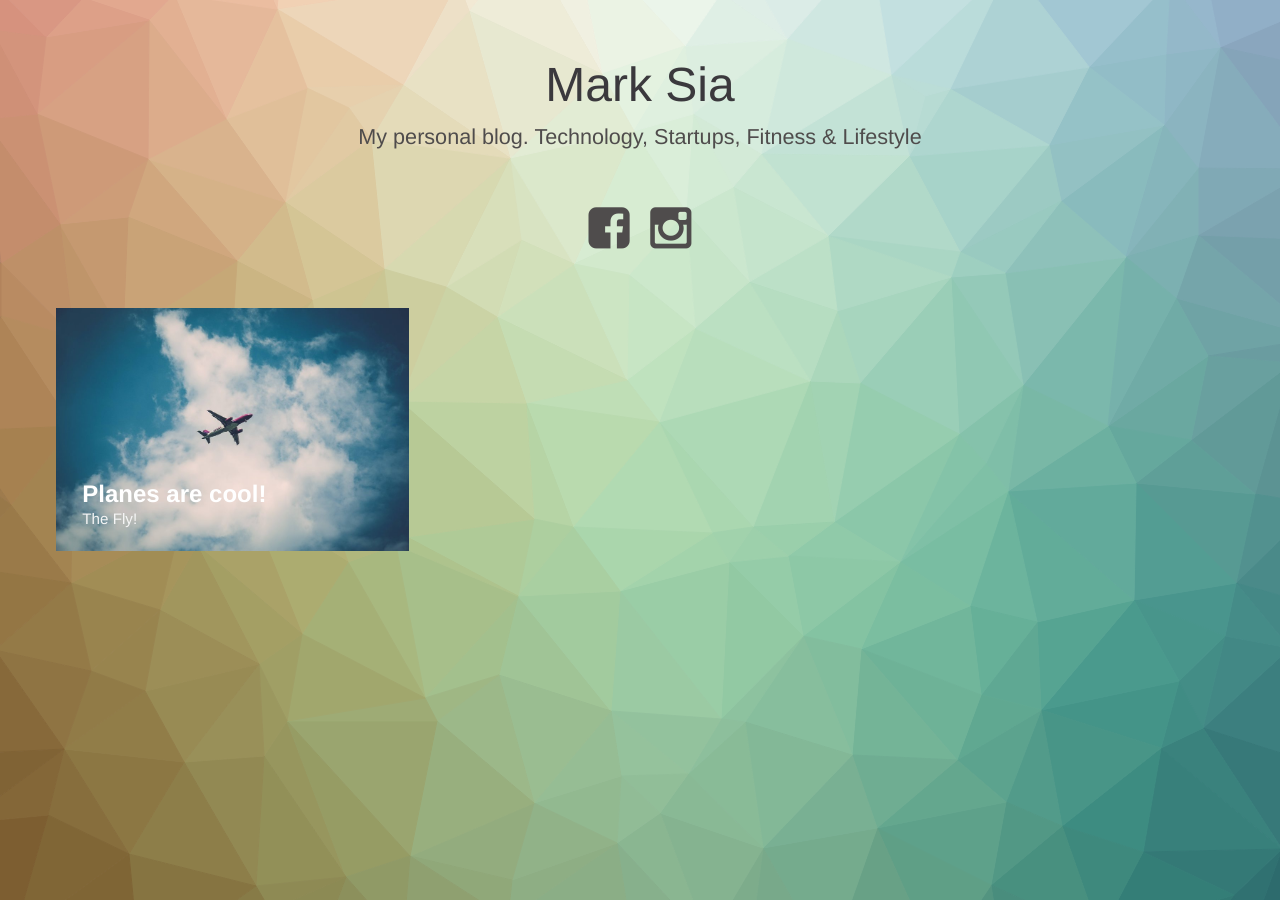
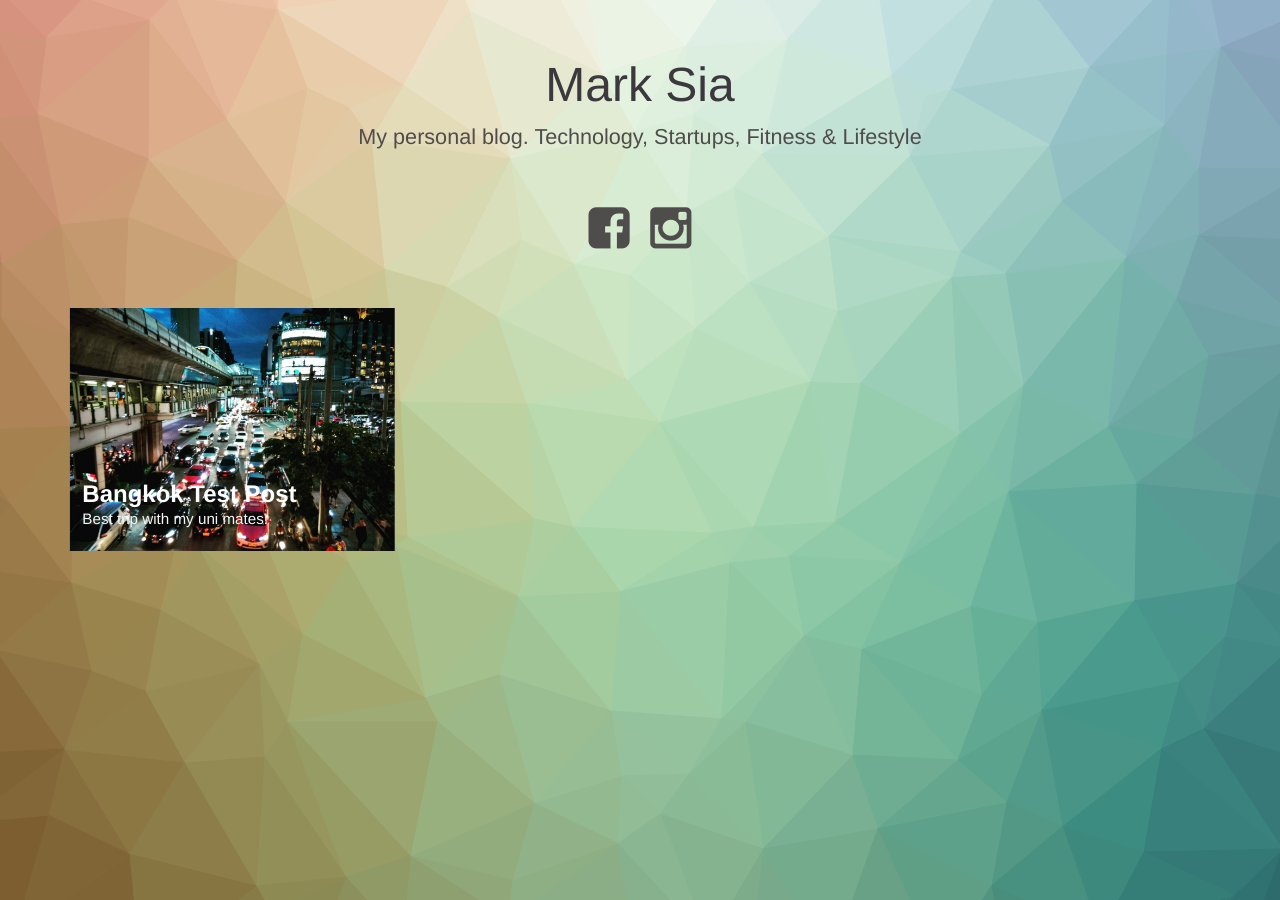
Before and after one commit to marksia/marksia.github.io, a Jekyll site: the page built from index.html, in a window 1280 px wide. Built offline with Jekyll 4.4.1, drawn with Linux system fonts in a browser that asks for light colours; some of the changed lines change nothing that is shown; grey boxes are pictures that could not be loaded.

Commit message:
Add test post

```diff
--- a/_posts/2015-04-20-planes.markdown
+++ b/_posts/2015-04-20-planes.markdown
@@ -1,20 +1,10 @@
 ---
-title:  "Planes are cool!"
-subtitle: "The Fly!"
-author: "Wferr"
-avatar: "img/authors/wferr.png"
-image: "img/a.jpg"
-date:   2015-04-20 12:12:12
+title:  "Bangkok Test Post"
+subtitle: "Best trip with my uni mates!"
+author: "marksia"
+avatar: "img/authors/Mark.jpg"
+image: "img/BangkokCity_Night.png"
+date:   2017-08-17 12:12:12
 ---
 
-### Dolor sit amet?
-Lorem ipsum dolor sit amet, consectetur adipiscing elit. Proin vestibulum non mi non pulvinar. Donec tempus risus vel ex fringilla tempor. Vivamus pharetra non mauris quis fermentum. Vestibulum sed maximus elit, sit amet suscipit orci. Morbi at enim at libero dignissim egestas vel ac nisi. Etiam at lectus a arcu sodales consequat. Aliquam consequat ligula sed purus tincidunt, a ultrices nibh dapibus. Phasellus convallis ipsum nec semper ultricies. In facilisis lacus velit, sit amet lacinia velit blandit id. Nullam ut magna erat. Aliquam sit amet dapibus odio, aliquet tempus tortor. Donec in nisi massa.
-
-### Aliquam suscipit.
-Cras eget nisl accumsan, porta nisl in, egestas sapien. Vestibulum gravida nulla sed facilisis tempor. Suspendisse maximus nisi sit amet velit sodales fringilla. Vivamus luctus risus eget dui consectetur porttitor. Maecenas ut ultrices orci. Maecenas mollis est eu sodales mollis. Nulla facilisi. Suspendisse eros arcu, elementum sed sem eu, pharetra rhoncus odio. Proin nec tincidunt velit. Cras nisl augue, faucibus sed mauris in, vestibulum mollis nisl. Nam id libero ultrices, consequat ex vitae, convallis nulla.
-
-Suspendisse lorem odio, blandit at nisl quis, hendrerit tempus tellus. Donec eget leo quis nisi vulputate consectetur. Praesent dignissim enim elit, congue luctus nisl cursus at. Sed rutrum molestie risus. Donec vulputate gravida accumsan. Vivamus tempus ullamcorper eleifend. Sed sagittis mi ut dolor tincidunt, ac rutrum nisi commodo.
-
-Fusce non elit in diam rutrum vestibulum. Donec vitae elementum erat. Praesent elementum eget justo at bibendum. Fusce interdum diam lorem, ut placerat elit pretium quis. Quisque eu urna at quam commodo sagittis. Etiam posuere convallis tincidunt. Phasellus vitae ligula neque. Vivamus a purus at dolor iaculis placerat. Curabitur convallis eu lacus congue sagittis.
-
-Aliquam suscipit fermentum mauris a accumsan. In facilisis, mauris quis pulvinar tempus, turpis sapien sodales nibh, nec feugiat augue est quis nisi. Fusce eget odio feugiat, luctus quam et, dapibus nulla. Sed ornare lacus non libero lacinia pretium. In eu dui vitae purus euismod feugiat ac ac est. Morbi vitae pretium lorem, non eleifend felis. Nullam at massa feugiat, rutrum elit at, semper lacus. Etiam vel rutrum felis. Nullam quis auctor lorem, et tempor arcu.
+### Test Post
```
Also changed, not shown: img/BangkokCity_Night.png (added), img/authors/wferr.png (deleted), 1 other file.
